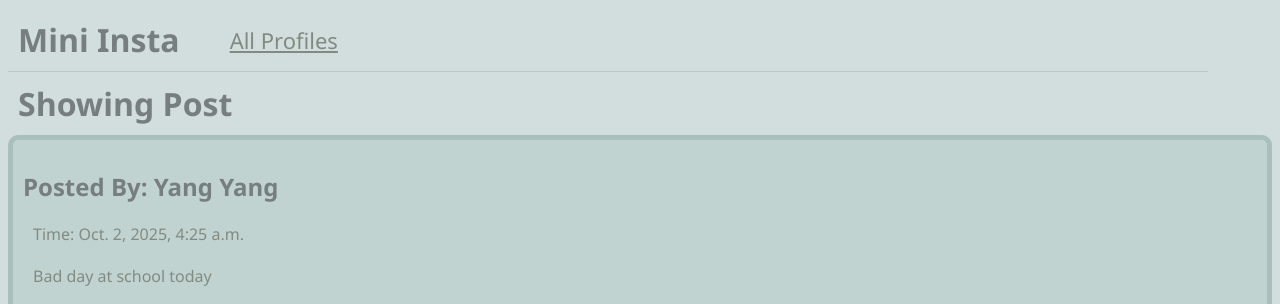
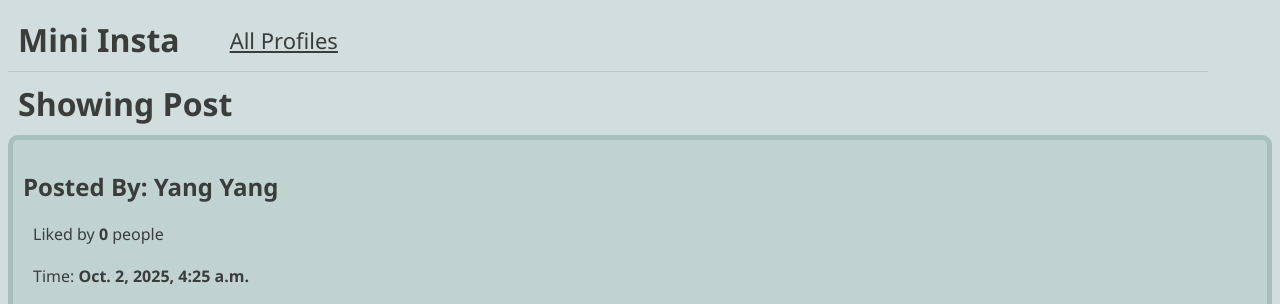
Before and after one commit to Amyat103/django, a Django app: page /mini_insta/post/1/ in a window 1280 px wide. Shown: the top 304 px of the page. Run offline with Django 5.2, Linux system fonts and the light colour scheme; data comes from the database, SQL or seed files in the repository; data that the repository does not hold is empty.

Commit message:
finish task 1

```diff
--- a/mini_insta/templates/mini_insta/show_post.html
+++ b/mini_insta/templates/mini_insta/show_post.html
@@ -9,8 +9,9 @@
 
 <article>
     <div class="post_container">
-        <h2> Posted By: {{ post.profile.display_name }}</h2>
-        <p> Time: {{ post.timestamp }}</p>
+        <h2> Posted By: <b>{{ post.profile.display_name }}</b></h2>
+        <p> Liked by <b>{{ post.get_likes.count }}</b> people</p>
+        <p> Time: <b>{{ post.timestamp }}</b></p>
         <p>{{ post.caption }}</p>
 
         <!-- display all photos for post -->
--- a/mini_insta/templates/mini_insta/show_profile.html
+++ b/mini_insta/templates/mini_insta/show_profile.html
@@ -21,6 +21,11 @@
             <div class="profile_info">
                 <div>
                     <h2>{{ profile.display_name }}</h2>
+                    <div class="profile-count">
+                        <div> Posts: {{ profile.get_all_posts.count }}</div>
+                        <div> Followers: {{ profile.get_num_followers }}</div>
+                        <div> Following: {{ profile.get_num_following }}</div>
+                    </div>
                     <img src="{{ profile.profile_image_url }}" alt="{{ profile.display_name }} profile image"/>
                 </div>
                 <div>
--- a/mini_insta/views.py
+++ b/mini_insta/views.py
@@ -131,7 +131,7 @@ class ShowFollowersDetailView(DetailView):
         profile = Profile.objects.get(pk=pk)
         context["profile"] = profile
 
-        followers = profile.get_follower()
+        followers = profile.get_followers()
         context["followers"] = followers
 
         return context
--- a/static/styles-insta.css
+++ b/static/styles-insta.css
@@ -15,11 +15,11 @@ h1 {
 }
 
 h1, h2, h3 {
-    color: #767f7e;
+    color: #3a3d3a;
 }
 
 p {
-    color: #828b82;
+    color: #3a3d3a;
 }
 
 header {
@@ -66,7 +66,7 @@ nav li {
 }
 
 nav a {
-    color: #828b82;
+    color: #3a3d3a;
     font-size: 22px;
     font-family:'Segoe UI', Tahoma, Geneva, Verdana, sans-serif;
 
@@ -162,6 +162,14 @@ footer {
     border: 5px solid #a8bfbc;
 }
 
+.profile-count {
+    display: flex;
+    flex-direction: row;
+    gap: 20px;
+    justify-content: center;
+    border: 5px solid #a8bfbc;
+}
+
 /* responsive styles: adapt to smaller screen sizes */
 @media screen and (max-width: 980px) {
 
```
Also changed, not shown: mini_insta/templates/mini_insta/show_follower.html (+23 -0 lines), mini_insta/templates/mini_insta/show_following.html (+23 -0 lines).
